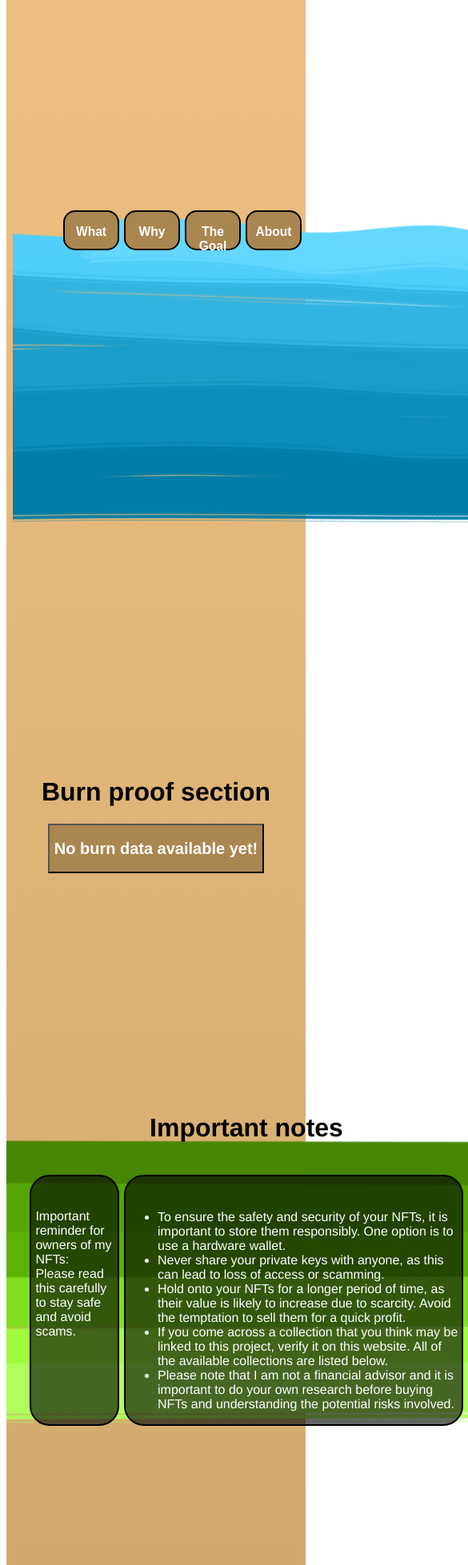
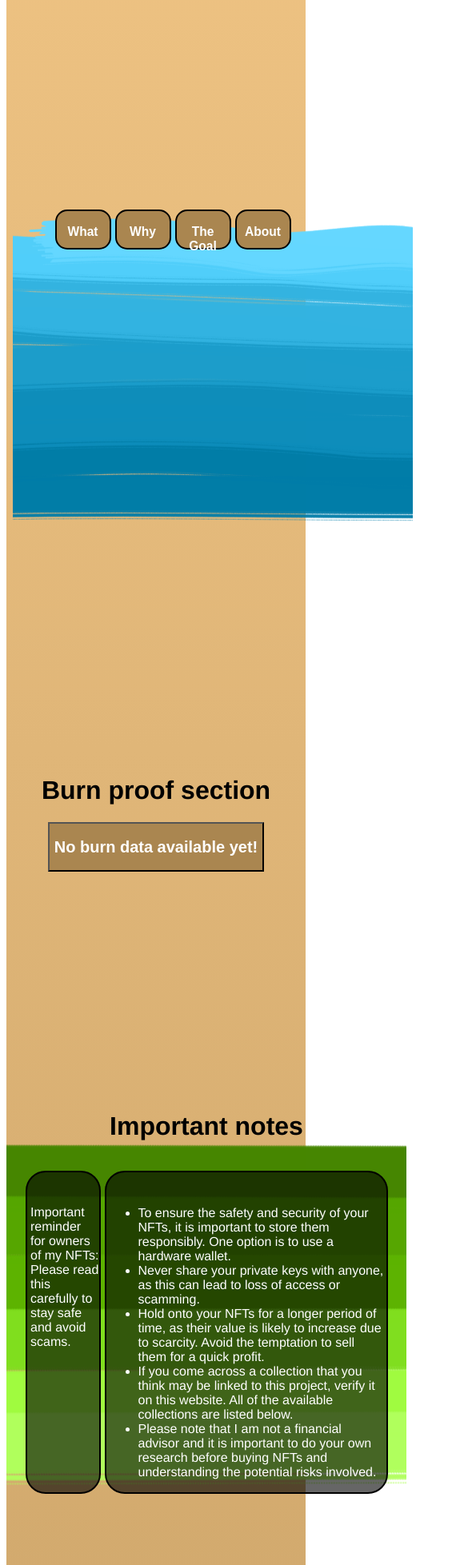
Before and after one commit to MaxiRh/Shibaventures, a SvelteKit app: page / in a window 390 px wide. Shown: the part 1139-3096 px from the top of the page at 80% size, 585 px wide, since content can reach past the window. Built offline with nearby package versions, Linux system fonts and the light colour scheme.

Commit message:
Adjustments

```diff
--- a/src/CollectionFields.svelte
+++ b/src/CollectionFields.svelte
@@ -43,7 +43,7 @@
         .background-image{
             background-repeat: no-repeat;
             background-position: center;
-            min-width: 600px;
+            min-width: 500px;
         }
 
     }
--- a/src/MenuButton.svelte
+++ b/src/MenuButton.svelte
@@ -333,7 +333,7 @@ body{
         .background-image{
             background-repeat: no-repeat;
             background-position: center;
-            min-width: 600px;
+            min-width: 500px;
         }
 
     }
```
